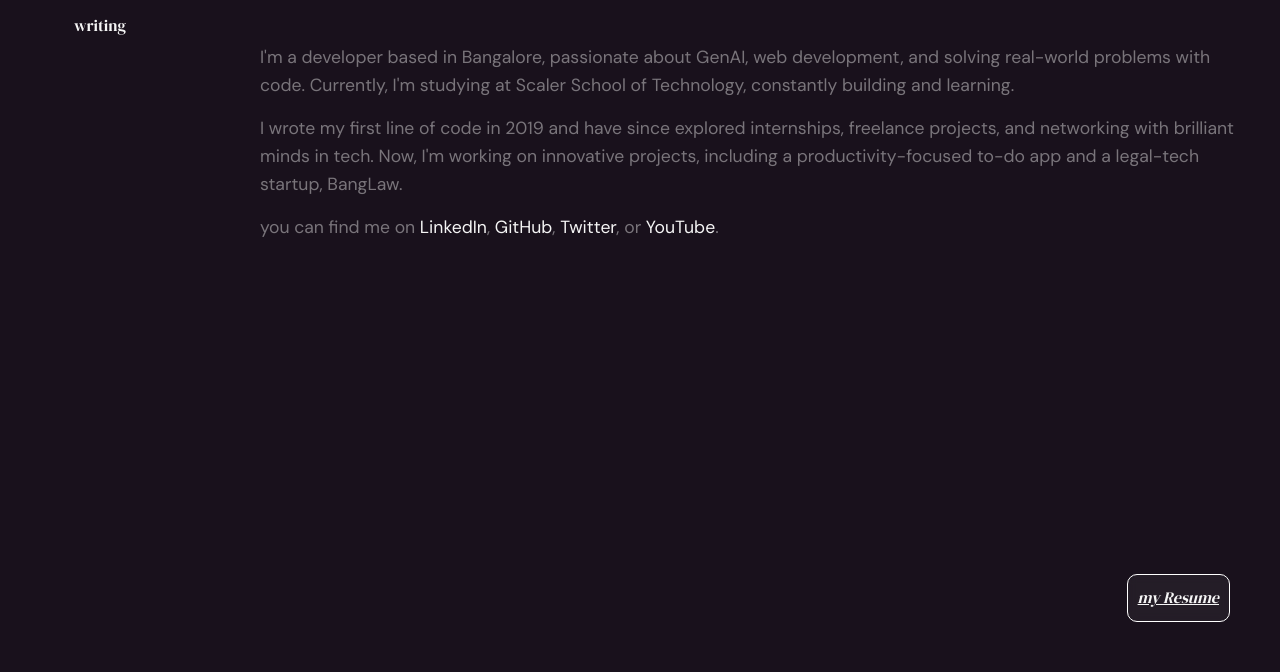
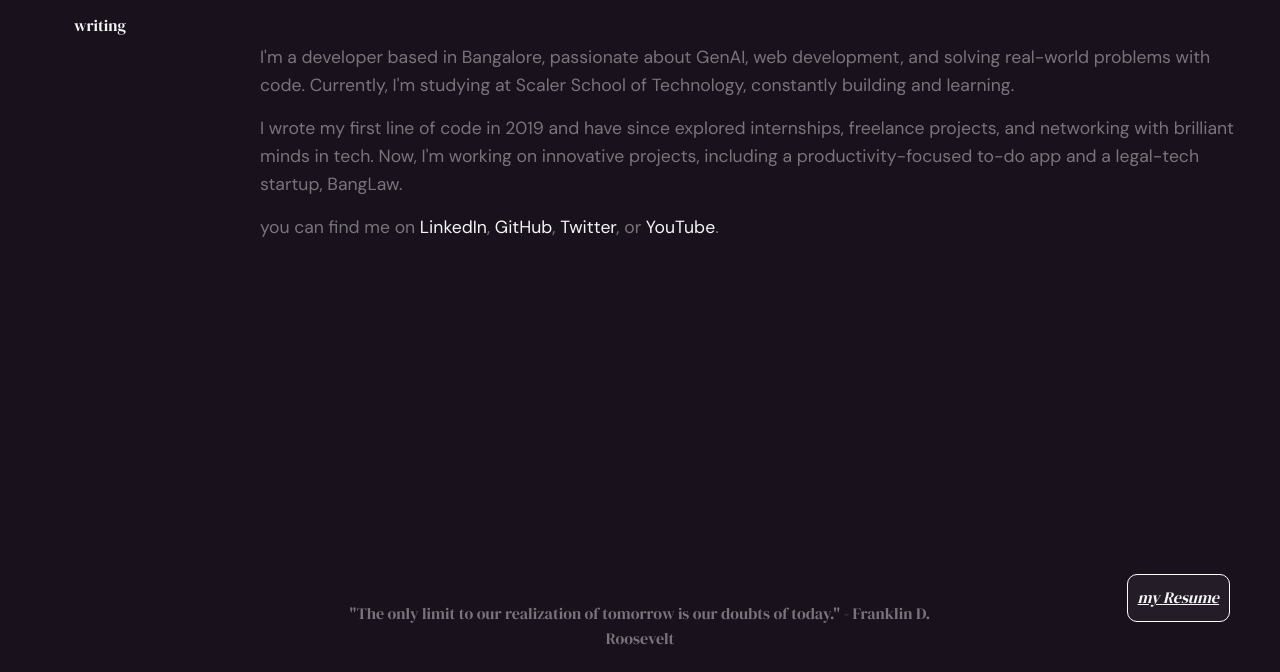
Before and after one commit to idleShubh/idleShubh, a plain HTML site: page index.html in a window 1280 px wide. Shown: the part 128-800 px from the top of the page. Drawn offline with Linux system fonts and the light colour scheme.

Commit message:
added qoutes features which keeps on changing as user loads/reloads

```diff
--- a/index.html
+++ b/index.html
@@ -5,6 +5,7 @@
     <meta name="viewport" content="width=device-width, initial-scale=1.0">
     <title>idleShubh</title>
     <link rel="stylesheet" href="style.css">
+    <script src="quotes.js" defer></script>
 </head>
 <body>
     <nav>
@@ -33,5 +34,7 @@
     </main>
 
     <a href="https://drive.google.com/file/d/1bVLnSYTumyV6lTRPy8J-dmgMsBV_Eilx/view?usp=sharing" class="resume-link" target="_blank">my Resume</a>
+
+    <div id="quote" class="quote"></div>
 </body>
 </html>
--- /dev/null
+++ b/quotes.js
@@ -0,0 +1,64 @@
+document.addEventListener("DOMContentLoaded", function() {
+    const quotes = [
+        { text: "Life is like riding a bicycle. To keep your balance you must keep moving.", author: "Albert Einstein" },
+        { text: "The important thing is not to stop questioning. Curiosity has its own reason for existing.", author: "Albert Einstein" },
+        { text: "Study hard what interests you the most in the most undisciplined, irreverent and original manner possible.", author: "Richard Feynman" },
+        { text: "The greatest enemy of knowledge is not ignorance, it is the illusion of knowledge.", author: "Stephen Hawking" },
+        { text: "Science is a way of thinking much more than it is a body of knowledge.", author: "Carl Sagan" },
+        { text: "If something is important enough, even if the odds are against you, you should still do it.", author: "Elon Musk" },
+        { text: "When something is important enough, you do it even if the odds are not in your favor.", author: "Elon Musk" },
+        { text: "The first step is to establish that something is possible; then probability will occur.", author: "Elon Musk" },
+        { text: "A company is only as good as its people and how excited they are about creating.", author: "Elon Musk" },
+        { text: "Live as if you were to die tomorrow. Learn as if you were to live forever.", author: "Mahatma Gandhi" },
+        { text: "Knowledge speaks, but wisdom listens.", author: "Jimi Hendrix" },
+        { text: "We are what we repeatedly do. Excellence, then, is not an act, but a habit.", author: "Aristotle" },
+        { text: "I have no special talents. I am only passionately curious.", author: "Albert Einstein" },
+        { text: "Imagination is more important than knowledge. Knowledge is limited. Imagination encircles the world.", author: "Albert Einstein" },
+        { text: "Reality is just a crutch for people who can’t cope with drugs.", author: "Robin Williams" },
+        { text: "The best way to predict the future is to invent it.", author: "Alan Kay" },
+        { text: "Any sufficiently advanced technology is indistinguishable from magic.", author: "Arthur C. Clarke" },
+        { text: "You don’t learn to walk by following rules. You learn by doing, and by falling over.", author: "Richard Branson" },
+        { text: "Your brand is what other people say about you when you’re not in the room.", author: "Jeff Bezos" },
+        { text: "If you double the number of experiments you do per year, you’re going to double your inventiveness.", author: "Jeff Bezos" },
+        { text: "Work like hell. I mean you just have to put in 80 to 100-hour weeks every week.", author: "Elon Musk" },
+        { text: "Compound interest is the eighth wonder of the world. He who understands it, earns it ... he who doesn’t ... pays it.", author: "Albert Einstein" },
+        { text: "The future belongs to those who believe in the beauty of their dreams.", author: "Eleanor Roosevelt" },
+        { text: "Make something people want.", author: "Paul Graham" },
+        { text: "It’s hard to do a really good job on anything you don’t think about in the shower.", author: "Paul Graham" },
+        { text: "Do things that don’t scale.", author: "Paul Graham" },
+        { text: "Find something more important than you are and dedicate your life to it.", author: "Daniel Dennett" },
+        { text: "Don’t let schooling interfere with your education.", author: "Mark Twain" },
+        { text: "A year from now you may wish you had started today.", author: "Karen Lamb" },
+        { text: "If you don’t build your dream, someone else will hire you to help them build theirs.", author: "Tony Gaskins" },
+        { text: "Happiness is a choice and a skill and you can dedicate yourself to learning that skill and making that choice.", author: "Naval Ravikant" },
+        { text: "Play long-term games with long-term people.", author: "Naval Ravikant" },
+        { text: "You should be too busy to 'do coffee,' while still keeping an uncluttered calendar.", author: "Naval Ravikant" },
+        { text: "If you want to be wealthy, spend less time chasing money and more time learning how money works.", author: "Naval Ravikant" },
+        { text: "Escape competition through authenticity.", author: "Naval Ravikant" },
+        { text: "Earn with your mind, not your time.", author: "Naval Ravikant" },
+        { text: "A calm mind, a fit body, and a house full of love. These things cannot be bought. They must be earned.", author: "Naval Ravikant" },
+        { text: "Simplicity is the ultimate sophistication.", author: "Leonardo da Vinci" },
+        { text: "The only way to do great work is to love what you do.", author: "Steve Jobs" },
+        { text: "Stay hungry, stay foolish.", author: "Steve Jobs" },
+        { text: "Don’t be afraid to give up the good to go for the great.", author: "John D. Rockefeller" },
+        { text: "Timing, perseverance, and ten years of trying will eventually make you look like an overnight success.", author: "Biz Stone" },
+        { text: "If you don’t make things happen then things will happen to you.", author: "Robert Collier" },
+        { text: "Success is getting what you want. Happiness is wanting what you get.", author: "Dale Carnegie" },
+        { text: "We are what we repeatedly do. Excellence, then, is not an act but a habit.", author: "Will Durant" },
+        { text: "It’s fine to celebrate success, but it is more important to heed the lessons of failure.", author: "Bill Gates" },
+        { text: "Don’t compare yourself with anyone in this world… if you do so, you are insulting yourself.", author: "Bill Gates" },
+        { text: "Invention is by its very nature disruptive. If you want to be understood at all times, then don’t do anything new.", author: "Jeff Bezos" },
+        { text: "If you want to find the secrets of the universe, think in terms of energy, frequency, and vibration.", author: "Nikola Tesla" },
+        { text: "The greatest wealth is to live content with little.", author: "Plato" },
+        { text: "He who opens a school door, closes a prison.", author: "Victor Hugo" },
+        { text: "The only limit to our realization of tomorrow is our doubts of today.", author: "Franklin D. Roosevelt" },
+        { text: "It is not the strongest of the species that survive, nor the most intelligent, but the one most responsive to change.", author: "Charles Darwin" },
+        { text: "Innovation distinguishes between a leader and a follower.", author: "Steve Jobs" },
+        { text: "Your most unhappy customers are your greatest source of learning.", author: "Bill Gates" }
+    ];
+
+
+    const randomQuote = quotes[Math.floor(Math.random() * quotes.length)];
+    const quoteElement = document.getElementById("quote");
+    quoteElement.innerHTML = `"${randomQuote.text}" - ${randomQuote.author}`;
+});
--- a/style.css
+++ b/style.css
@@ -113,6 +113,30 @@ a:hover{
     animation: blurIn 1.5s ease-in-out;
 }
 
+.quote {
+    font-family: 'DM Serif Display', serif;
+    font-size: 1em;
+    color: var(--second-second-color);
+    text-align: center;
+    margin-top: 50px;
+    padding: 20px;
+    animation: fadeIn 1s ease-in-out;
+    position: fixed;
+    bottom: 0;
+    left: 50%;
+    transform: translateX(-50%);
+    animation: blurIn 1.25s ease-in-out;
+}
+
+.quote-author {
+    display: block;
+    margin-top: 10px;
+    font-size: 1em;
+    color: var(--second-second-color);
+    font-style: italic;
+    animation: blurIn 1.25s ease-in-out;
+}
+
 /* Keyframes for animations */
 @keyframes fadeIn {
     from {
@@ -185,4 +209,10 @@ a:hover{
         flex-direction: column;
         animation: blurIn 1.5s ease-in-out;
     }
+
+    .quote {
+        position: static;
+        transform: none;
+        margin-top: 20px;
+    }
 }
```
